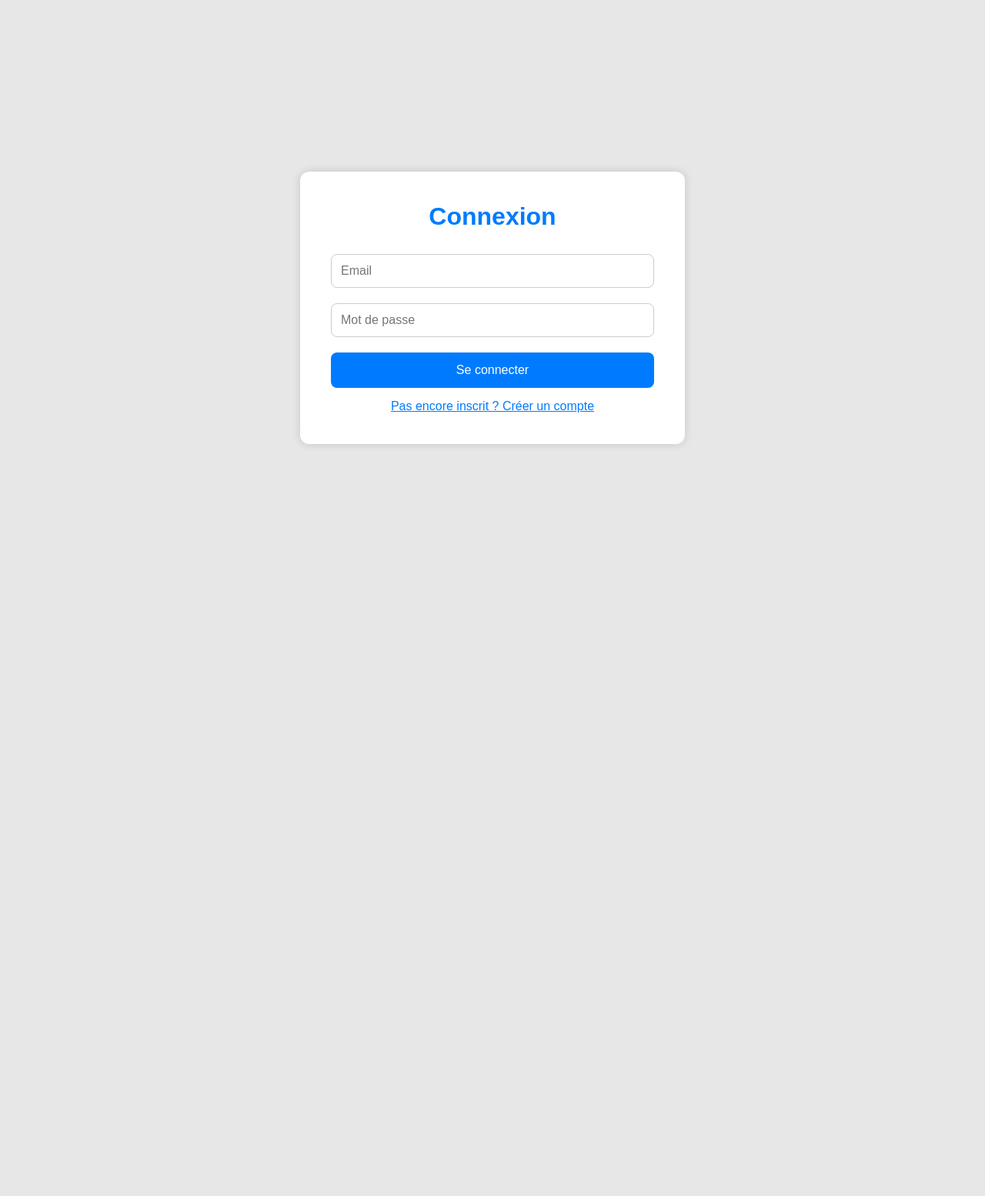
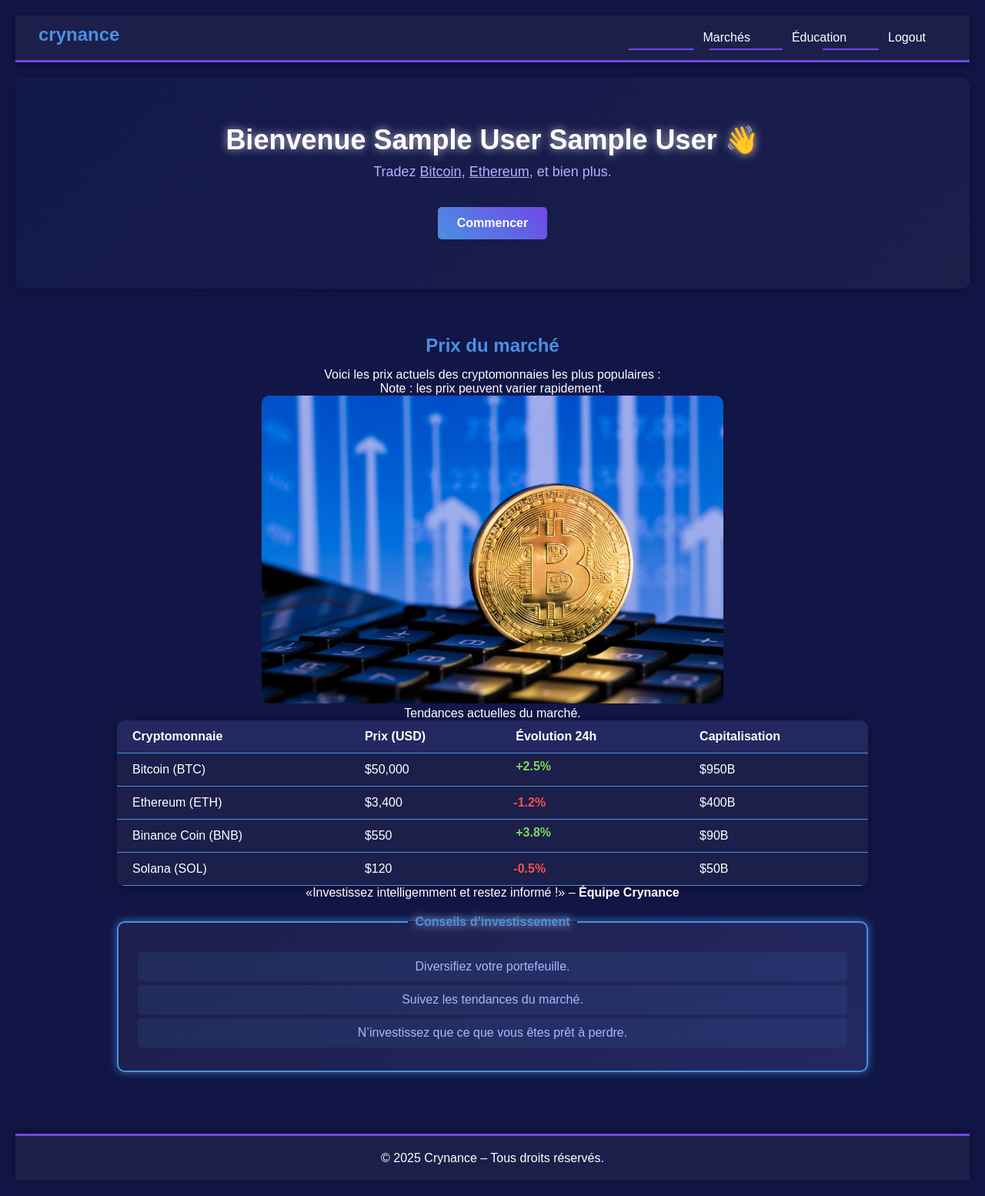
Before and after one commit to ella734/crynance1, a PHP site: page / in a window 1280 px wide. Shown: the whole page at 77% size. Before the commit the page ends 579 px from the top, so only its background shows below. Run offline with PHP 8.4, Linux system fonts and the light colour scheme; the visitor is signed in with stand-in values (Sample User, id 1).

Commit message:
Update index.php

```diff
--- a/crynance/index.php
+++ b/crynance/index.php
@@ -1,176 +1,110 @@
 <?php
 session_start();
-
-// Connexion à la base de données
-try {
-    $pdo = new PDO("mysql:host=localhost;dbname=crypto_users;charset=utf8", "root", "");
-    $pdo->setAttribute(PDO::ATTR_ERRMODE, PDO::ERRMODE_EXCEPTION);
-} catch (PDOException $e) {
-    die("Erreur de connexion à la base de données : " . $e->getMessage());
+if (!isset($_SESSION['user_id'])) {
+    header("Location: index.php");
+    exit();
 }
-
-$erreur = '';
-$succes = '';
-
-// Connexion
-if (isset($_POST['action']) && $_POST['action'] === 'login') {
-    $email = $_POST['email'] ?? '';
-    $motdepasse = $_POST['motdepasse'] ?? '';
-
-    $stmt = $pdo->prepare("SELECT * FROM utilisateurs WHERE email = ?");
-    $stmt->execute([$email]);
-    $user = $stmt->fetch();
-
-    if ($user && password_verify($motdepasse, $user['motdepasse'])) {
-        $_SESSION['user_id'] = $user['id'];
-        $_SESSION['prenom'] = $user['prenom'];
-        $_SESSION['nom'] = $user['nom'];
-        $_SESSION['email'] = $user['email'];
-        $_SESSION['role'] = $user['role'] ?? 'user';
-
-        // Redirection selon le rôle
-        if ($_SESSION['role'] === 'admin' || $_SESSION['email'] === 'admin@admin.com') {
-            header("Location: admin.php");
-        } else {
-            header("Location: mainpage.php");
-        }
-        exit();
-    } else {
-        $erreur = "Email ou mot de passe incorrect.";
-    }
-}
-
-// Inscription
-if (isset($_POST['action']) && $_POST['action'] === 'signup') {
-    $nom = $_POST['nom'] ?? '';
-    $prenom = $_POST['prenom'] ?? '';
-    $email = $_POST['email'] ?? '';
-    $motdepasse = $_POST['motdepasse'] ?? '';
-
-    $stmt = $pdo->prepare("SELECT id FROM utilisateurs WHERE email = ?");
-    $stmt->execute([$email]);
-
-    if ($stmt->fetch()) {
-        $erreur = "Email déjà utilisé.";
-    } else {
-        $hash = password_hash($motdepasse, PASSWORD_BCRYPT);
-        $stmt = $pdo->prepare("INSERT INTO utilisateurs (nom, prenom, email, motdepasse) VALUES (?, ?, ?, ?)");
-        if ($stmt->execute([$nom, $prenom, $email, $hash])) {
-            $succes = "Compte créé avec succès. Connectez-vous.";
-        } else {
-            $erreur = "Erreur lors de l'inscription.";
-        }
-    }
-}
+$prenom = $_SESSION['prenom'] ?? '';
+$nom = $_SESSION['nom'] ?? '';
 ?>
 
 <!DOCTYPE html>
 <html lang="fr">
 <head>
   <meta charset="UTF-8">
-  <title>Crynance – Connexion / Inscription</title>
   <meta name="viewport" content="width=device-width, initial-scale=1.0">
-  <style>
-    * { margin: 0; padding: 0; box-sizing: border-box; font-family: Arial, sans-serif; }
-    body {
-      background: #e7e7e7;
-      display: flex;
-      justify-content: center;
-      align-items: center;
-      height: 100vh;
-    }
-    .form-container {
-      background-color: #fff;
-      padding: 40px;
-      border-radius: 12px;
-      box-shadow: 0 0 12px rgba(0,0,0,0.15);
-      width: 100%;
-      max-width: 500px;
-      text-align: center;
-    }
-    h1 { margin-bottom: 20px; color: #007BFF; }
-    input {
-      width: 100%;
-      padding: 12px;
-      margin: 10px 0;
-      border: 1px solid #ccc;
-      border-radius: 8px;
-      font-size: 1rem;
-    }
-    button {
-      width: 100%;
-      background: #007BFF;
-      color: #fff;
-      border: none;
-      padding: 14px;
-      font-size: 1rem;
-      border-radius: 8px;
-      cursor: pointer;
-      margin-top: 10px;
-    }
-    button:hover { background-color: #0056b3; }
-    .error-message { color: red; margin: 10px 0; }
-    .success-message { color: green; margin: 10px 0; }
-    .toggle-link {
-      color: #007BFF;
-      cursor: pointer;
-      text-decoration: underline;
-      margin-top: 15px;
-      display: inline-block;
-    }
-    .hidden { display: none; }
-  </style>
+  <title>Crynance</title>
+  <link rel="stylesheet" href="mainpage.css">
 </head>
 <body>
+  <header>
+    <nav>
+      <div class="logo">crynance</div>
+      <ul>
+        <li><a href="markets.php">Marchés</a></li>
+        <li><a href="education.php">Éducation</a></li>
+        <li><a href="logout.php">Logout</a></li>
+      </ul>
+    </nav>
+  </header>
 
-  <div class="form-container">
-    <h1 id="form-title">Connexion</h1>
+  <section class="hero">
+    <h1>Bienvenue <b><?= htmlspecialchars($prenom . ' ' . $nom) ?></b> 👋</h1>
+    <p>Tradez <u>Bitcoin</u>, <u>Ethereum</u>, et bien plus.</p>
+    <a href="#crypto-table" class="btn">Commencer</a>
+  </section>
 
-    <?php if ($erreur): ?>
-      <p class="error-message"><?= htmlspecialchars($erreur) ?></p>
-    <?php elseif ($succes): ?>
-      <p class="success-message"><?= htmlspecialchars($succes) ?></p>
-    <?php endif; ?>
+  <section class="crypto-table" id="crypto-table">
+    <h2>Prix du marché</h2>
+    <article>
+      <p>Voici les prix actuels des cryptomonnaies les plus populaires :</p>
+    </article>
 
-    <!-- FORMULAIRE CONNEXION -->
-    <form method="POST" id="login-form">
-      <input type="hidden" name="action" value="login">
-      <input type="email" name="email" placeholder="Email" required>
-      <input type="password" name="motdepasse" placeholder="Mot de passe" required>
-      <button type="submit">Se connecter</button>
-    </form>
+    <aside>
+      <p>Note : les prix peuvent varier rapidement.</p>
+    </aside>
 
-    <!-- FORMULAIRE INSCRIPTION -->
-    <form method="POST" id="signup-form" class="hidden">
-      <input type="hidden" name="action" value="signup">
-      <input type="text" name="nom" placeholder="Nom" required>
-      <input type="text" name="prenom" placeholder="Prénom" required>
-      <input type="email" name="email" placeholder="Email" required>
-      <input type="password" name="motdepasse" placeholder="Mot de passe" required>
-      <button type="submit">Créer un compte</button>
-    </form>
+    <figure>
+      <img src="cripto.jpg" alt="Marché des cryptomonnaies" width="600" height="400">
+      <figcaption>Tendances actuelles du marché.</figcaption>
+    </figure>
 
-    <p class="toggle-link" onclick="toggleForms()">Pas encore inscrit ? Créer un compte</p>
-  </div>
+    <table>
+      <thead>
+        <tr>
+          <th>Cryptomonnaie</th>
+          <th>Prix (USD)</th>
+          <th>Évolution 24h</th>
+          <th>Capitalisation</th>
+        </tr>
+      </thead>
+      <tbody>
+        <tr>
+          <td>Bitcoin (BTC)</td>
+          <td>$50,000</td>
+          <td class="positive">+2.5%</td>
+          <td>$950B</td>
+        </tr>
+        <tr>
+          <td>Ethereum (ETH)</td>
+          <td>$3,400</td>
+          <td class="negative">-1.2%</td>
+          <td>$400B</td>
+        </tr>
+        <tr>
+          <td>Binance Coin (BNB)</td>
+          <td>$550</td>
+          <td class="positive">+3.8%</td>
+          <td>$90B</td>
+        </tr>
+        <tr>
+          <td>Solana (SOL)</td>
+          <td>$120</td>
+          <td class="negative">-0.5%</td>
+          <td>$50B</td>
+        </tr>
+      </tbody>
+    </table>
 
+    <p><q>Investissez intelligemment et restez informé !</q> – <b>Équipe Crynance</b></p>
+
+    <fieldset>
+      <legend>Conseils d’investissement</legend>
+      <ul class="advice-list">
+        <li class="advice-item">Diversifiez votre portefeuille.</li>
+        <li class="advice-item">Suivez les tendances du marché.</li>
+        <li class="advice-item">N’investissez que ce que vous êtes prêt à perdre.</li>
+      </ul>
+    </fieldset>
+  </section>
+
+  <footer>
+    <p>© <span id="year"></span> Crynance – Tous droits réservés.</p>
+  </footer>
+
+  <script src="mainpage.js"></script>
   <script>
-    const loginForm = document.getElementById('login-form');
-    const signupForm = document.getElementById('signup-form');
-    const formTitle = document.getElementById('form-title');
-    const toggleLink = document.querySelector('.toggle-link');
-
-    function toggleForms() {
-      loginForm.classList.toggle('hidden');
-      signupForm.classList.toggle('hidden');
-      if (loginForm.classList.contains('hidden')) {
-        formTitle.textContent = 'Inscription';
-        toggleLink.textContent = 'Déjà inscrit ? Se connecter';
-      } else {
-        formTitle.textContent = 'Connexion';
-        toggleLink.textContent = 'Pas encore inscrit ? Créer un compte';
-      }
-    }
+    document.getElementById("year").textContent = new Date().getFullYear();
   </script>
-
 </body>
 </html>
```
